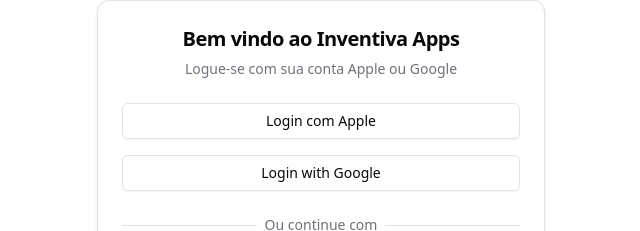
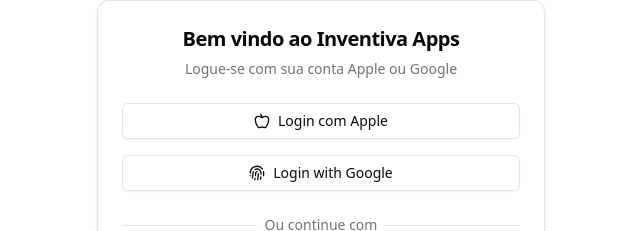
Before and after one commit to dclaumanndeveloper/inventiva, a React (Vite) app: page / in a window 1280 px wide. Shown: the part 145-376 px from the top of the page, without its empty margins (319-959 px from the left). Built offline with nearby package versions, Linux system fonts and the light colour scheme.

Commit message:
updated: add icon from apple and google in login form

```diff
--- a/package.json
+++ b/package.json
@@ -11,6 +11,7 @@
   },
   "dependencies": {
     "-": "^0.0.1",
+    "@fortawesome/react-fontawesome": "^0.2.2",
     "@hookform/resolvers": "^3.9.1",
     "@radix-ui/react-checkbox": "^1.1.3",
     "@radix-ui/react-dialog": "^1.1.3",
@@ -30,8 +31,10 @@
     "prettier-plugin-tailwindcss": "^0.6.9",
     "react": "^18.3.1",
     "react-dom": "^18.3.1",
+    "react-font-awesome": "^1.0.3",
     "react-helmet-async": "^2.0.5",
     "react-hook-form": "^7.54.1",
+    "react-icons": "^5.4.0",
     "react-router-dom": "^7.0.2",
     "recharts": "^2.15.0",
     "sort-by": "^1.2.0",
--- a/src/components/login-form.tsx
+++ b/src/components/login-form.tsx
@@ -10,7 +10,8 @@
 import { Input } from "@/components/ui/input";
 import { Label } from "@/components/ui/label";
 import { useNavigate } from "react-router-dom";
-
+import {AppleIcon, Fingerprint } from "lucide-react"
+import { FontAwesomeIcon } from '@fortawesome/react-fontawesome'
 export function LoginForm({
   className,
   ...props
@@ -42,10 +43,12 @@
               <div className="flex flex-col gap-4">
                 <Button variant="outline" className="w-full">
                   {/* Icone Apple */}
+                 <AppleIcon className="w-6 h-6" />
                   Login com Apple
                 </Button>
                 <Button variant="outline" className="w-full">
                   {/* Icone Google */}
+                  <Fingerprint className="w-6 h-6" />
                   Login with Google
                 </Button>
               </div>
@@ -57,7 +60,7 @@
               <div className="grid gap-6">
                 <div className="grid gap-2">
                   <Label htmlFor="email">Email</Label>
-                  <Input id="email" type="email" placeholder="m@example.com" required />
+                  <Input id="email" name="email" type="email" placeholder="m@example.com" required />
                 </div>
                 <div className="grid gap-2">
                   <div className="flex items-center">
@@ -69,7 +72,7 @@
                       Esqueceu sua senha?
                     </a>
                   </div>
-                  <Input id="password" type="password" required />
+                  <Input id="password" name="password" type="password" required />
                 </div>
                 <Button type="submit" className="w-full">
                   Login
```
